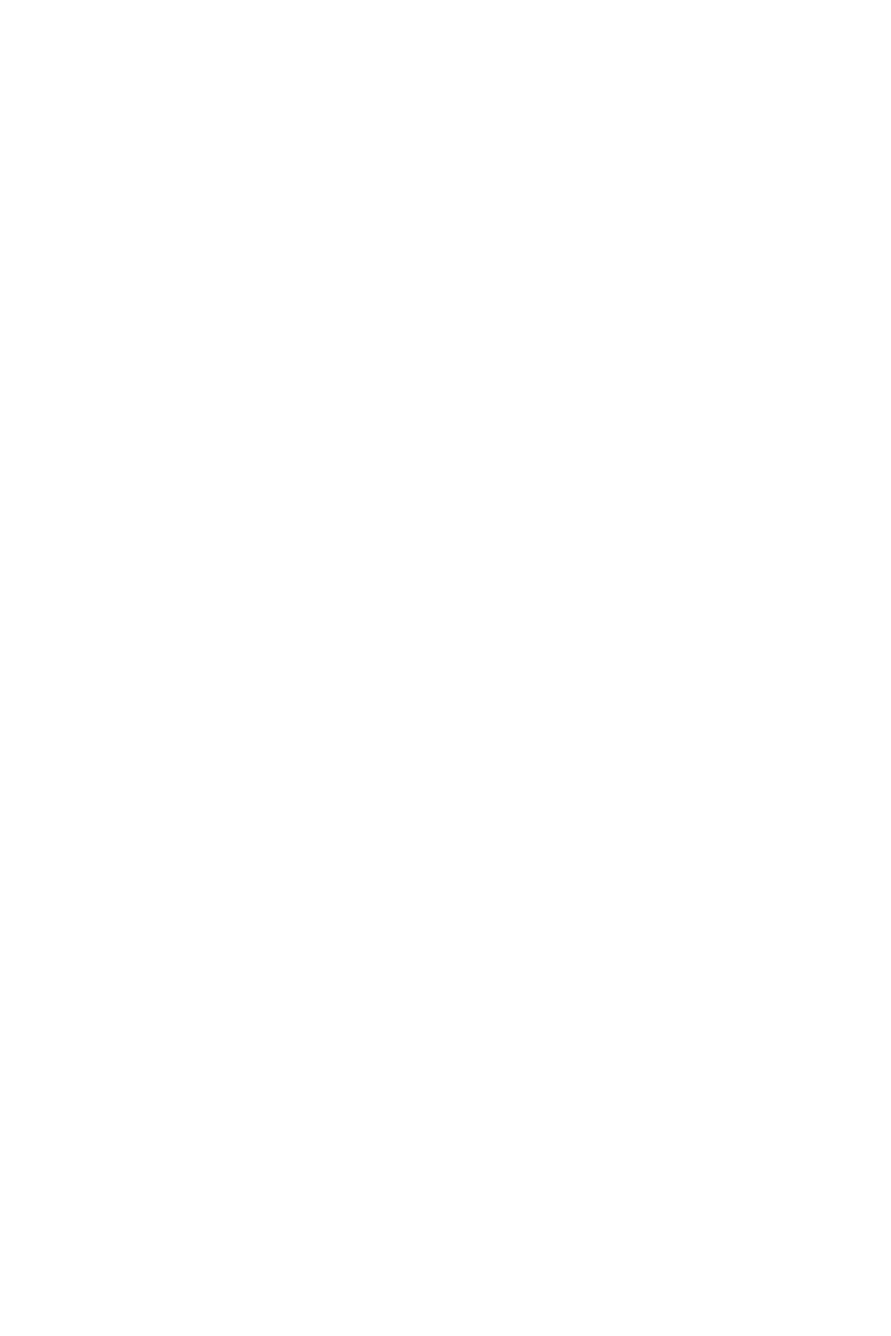
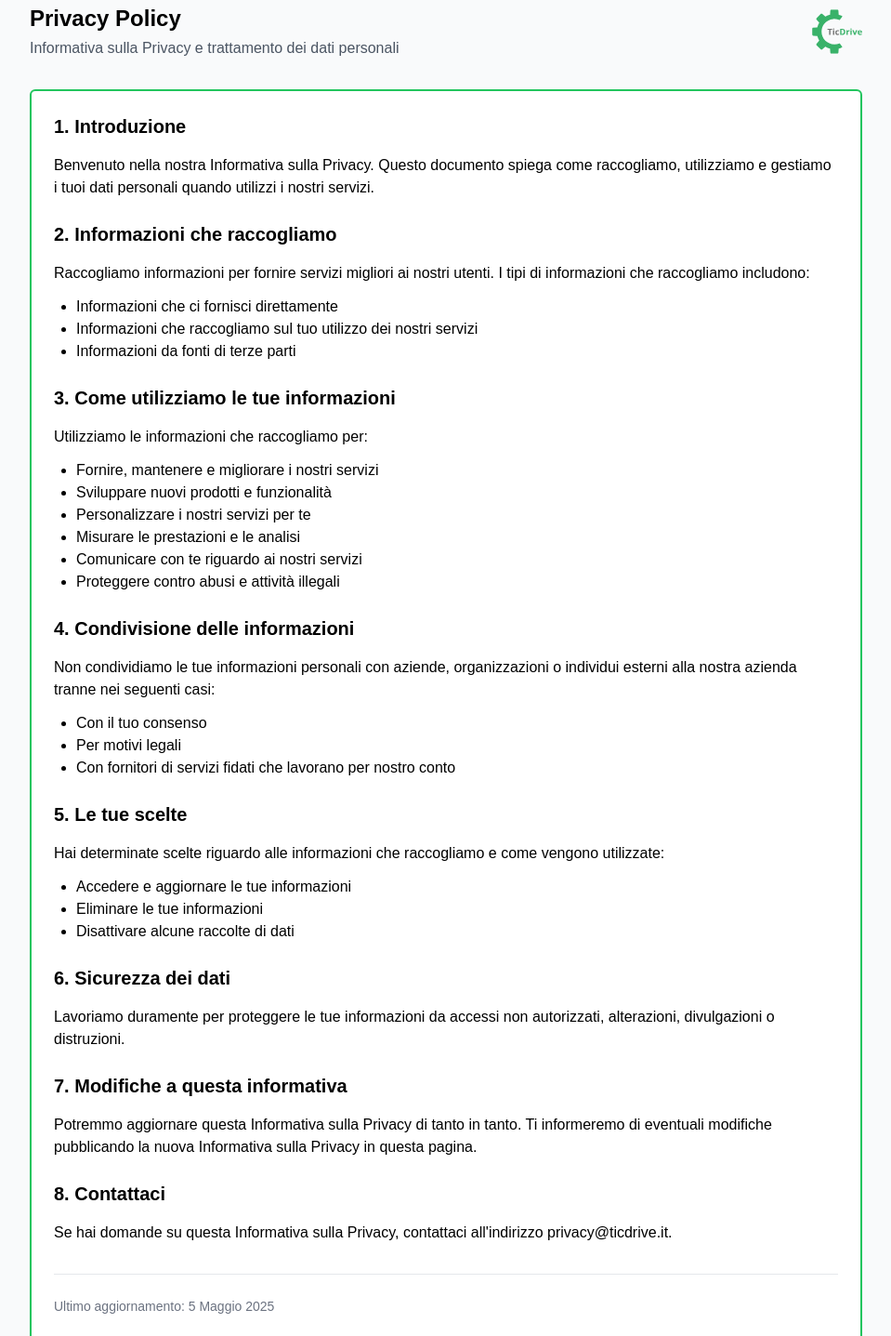
Before and after one commit to AlbyCosmy99/ticdrive-workshops-website-nuxt, a Nuxt app: page /PrivacyPolicy in a window 1280 px wide. Before the commit this address had no page. Shown: the part 20-1457 px from the top of the page at 93% size, without its empty margins (160-1119 px from the left). Before the commit the page ends 800 px from the top, so only its background shows below. Built offline with nearby package versions, Linux system fonts and the light colour scheme; a web font is replaced by a local one.

Commit message:
feat:add privacy policy page

```diff
--- /dev/null
+++ b/pages/PrivacyPolicy.vue
@@ -0,0 +1,114 @@
+<template>
+    <div class="min-h-screen bg-gray-50 p-6">
+
+        <div class="max-w-4xl mx-auto mb-6">
+            <div class="flex items-center justify-between mb-8">
+                <div>
+                    <h1 class="text-2xl font-semibold">Privacy Policy</h1>
+                    <p class="text-gray-600 mt-1">Informativa sulla Privacy e trattamento dei dati personali</p>
+                </div>
+                <div>
+                    <img src="/svg/TicDriveLogo.svg" alt="TicDrive" class="h-12" />
+                </div>
+            </div>
+        </div>
+
+
+        <div class="max-w-4xl mx-auto bg-white rounded-md shadow-sm border-2 border-green-500">
+            <div class="p-6">
+                <div class="prose max-w-none" v-html="privacyPolicyText"></div>
+
+                <div class="mt-8 pt-6 border-t border-gray-200">
+                    <p class="text-sm text-gray-500">Ultimo aggiornamento: {{ lastUpdated }}</p>
+
+                    <div class="mt-6">
+                        <button @click="goBack"
+                            class="px-4 py-2 bg-green-500 text-white rounded-md hover:bg-green-600 transition-colors">
+                            Indietro
+                        </button>
+                    </div>
+                </div>
+            </div>
+        </div>
+    </div>
+</template>
+
+<script lang="ts">
+import { defineComponent, ref } from 'vue'
+import { useRouter } from 'vue-router'
+
+export default defineComponent({
+    name: 'PrivacyPolicy',
+    props: {
+        content: {
+            type: String,
+            default: `
+          <h2 class="text-xl font-semibold mb-4">1. Introduzione</h2>
+          <p>Benvenuto nella nostra Informativa sulla Privacy. Questo documento spiega come raccogliamo, utilizziamo e gestiamo i tuoi dati personali quando utilizzi i nostri servizi.</p>
+
+          <h2 class="text-xl font-semibold mb-4 mt-6">2. Informazioni che raccogliamo</h2>
+          <p>Raccogliamo informazioni per fornire servizi migliori ai nostri utenti. I tipi di informazioni che raccogliamo includono:</p>
+          <ul class="list-disc pl-6 my-3">
+            <li>Informazioni che ci fornisci direttamente</li>
+            <li>Informazioni che raccogliamo sul tuo utilizzo dei nostri servizi</li>
+            <li>Informazioni da fonti di terze parti</li>
+          </ul>
+
+          <h2 class="text-xl font-semibold mb-4 mt-6">3. Come utilizziamo le tue informazioni</h2>
+          <p>Utilizziamo le informazioni che raccogliamo per:</p>
+          <ul class="list-disc pl-6 my-3">
+            <li>Fornire, mantenere e migliorare i nostri servizi</li>
+            <li>Sviluppare nuovi prodotti e funzionalità</li>
+            <li>Personalizzare i nostri servizi per te</li>
+            <li>Misurare le prestazioni e le analisi</li>
+            <li>Comunicare con te riguardo ai nostri servizi</li>
+            <li>Proteggere contro abusi e attività illegali</li>
+          </ul>
+
+          <h2 class="text-xl font-semibold mb-4 mt-6">4. Condivisione delle informazioni</h2>
+          <p>Non condividiamo le tue informazioni personali con aziende, organizzazioni o individui esterni alla nostra azienda tranne nei seguenti casi:</p>
+          <ul class="list-disc pl-6 my-3">
+            <li>Con il tuo consenso</li>
+            <li>Per motivi legali</li>
+            <li>Con fornitori di servizi fidati che lavorano per nostro conto</li>
+          </ul>
+
+          <h2 class="text-xl font-semibold mb-4 mt-6">5. Le tue scelte</h2>
+          <p>Hai determinate scelte riguardo alle informazioni che raccogliamo e come vengono utilizzate:</p>
+          <ul class="list-disc pl-6 my-3">
+            <li>Accedere e aggiornare le tue informazioni</li>
+            <li>Eliminare le tue informazioni</li>
+            <li>Disattivare alcune raccolte di dati</li>
+          </ul>
+
+          <h2 class="text-xl font-semibold mb-4 mt-6">6. Sicurezza dei dati</h2>
+          <p>Lavoriamo duramente per proteggere le tue informazioni da accessi non autorizzati, alterazioni, divulgazioni o distruzioni.</p>
+
+          <h2 class="text-xl font-semibold mb-4 mt-6">7. Modifiche a questa informativa</h2>
+          <p>Potremmo aggiornare questa Informativa sulla Privacy di tanto in tanto. Ti informeremo di eventuali modifiche pubblicando la nuova Informativa sulla Privacy in questa pagina.</p>
+
+          <h2 class="text-xl font-semibold mb-4 mt-6">8. Contattaci</h2>
+          <p>Se hai domande su questa Informativa sulla Privacy, contattaci all'indirizzo privacy@ticdrive.it.</p>
+        `
+        },
+        lastUpdated: {
+            type: String,
+            default: '5 Maggio 2025'
+        }
+    },
+    setup(props) {
+        const router = useRouter()
+        const privacyPolicyText = ref(props.content)
+
+        const goBack = () => {
+            router.back()
+        }
+
+        return {
+            privacyPolicyText,
+            goBack,
+            lastUpdated: props.lastUpdated
+        }
+    }
+})
+</script>
```
